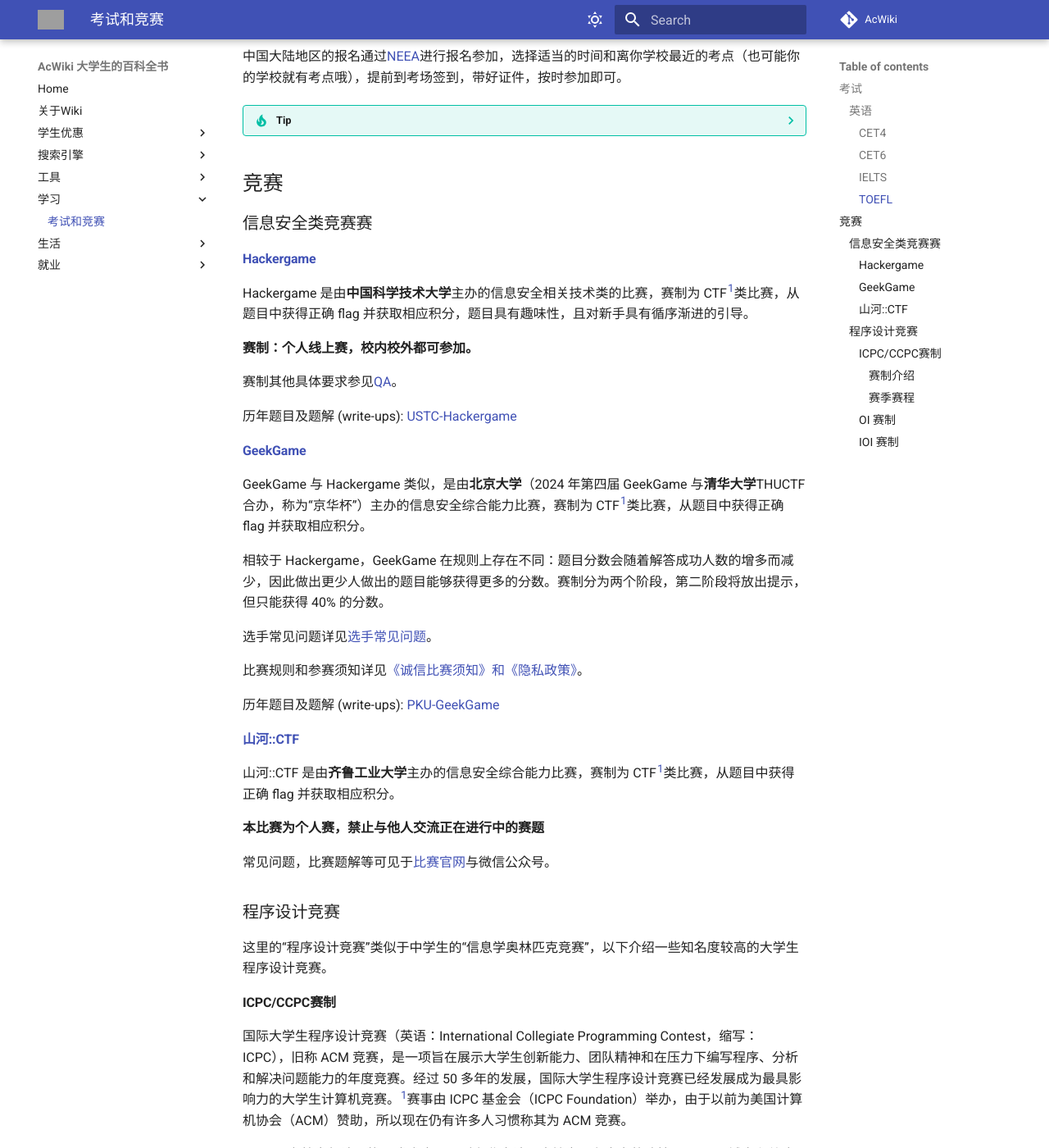
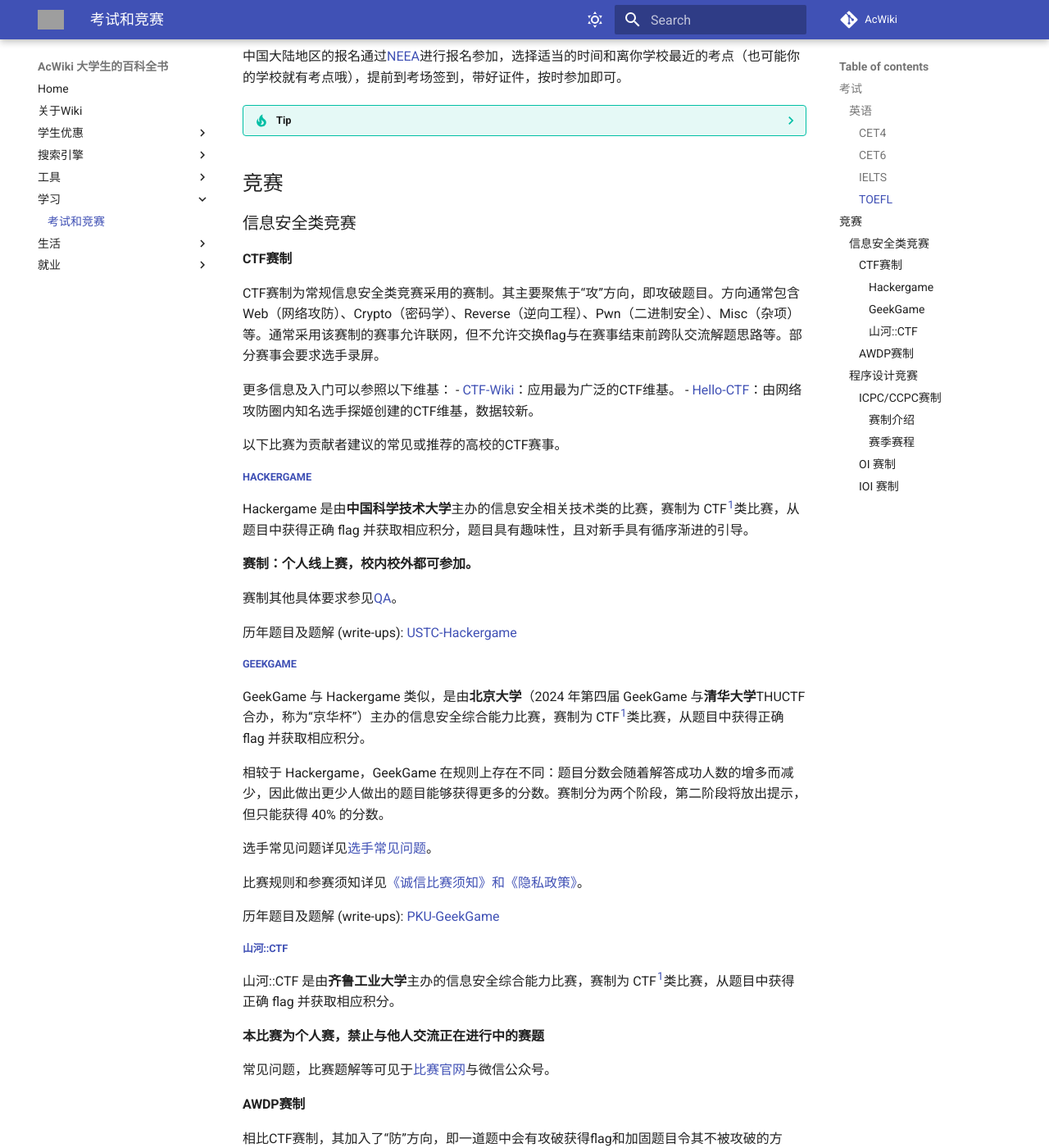
Before and after one commit to ztm0929/Ac-Wiki, an MkDocs documentation site: the page built from docs/04-study/study.md, in a window 1280 px wide and 1400 px high, scrolled down 1647 px. Shown: the whole window at 82% size. Built offline with MkDocs 1.6.1 and Material for MkDocs 9.7.7, drawn with Linux system fonts in a browser that asks for light colours; comment, search, counter and statistics services are not loaded; some of the changed text lies outside the part shown; grey boxes are pictures that could not be loaded.

Commit message:
Update study.md
添加CTF描述、AWDP赛制描述。

```diff
--- a/docs/04-study/study.md
+++ b/docs/04-study/study.md
@@ -56,9 +56,19 @@
 
 ## 竞赛
 
-### 信息安全类竞赛赛
+### 信息安全类竞赛
 
-#### [Hackergame](https://hack.lug.ustc.edu.cn/)
+#### CTF赛制
+
+CTF赛制为常规信息安全类竞赛采用的赛制。其主要聚焦于“攻”方向，即攻破题目。方向通常包含Web（网络攻防）、Crypto（密码学）、Reverse（逆向工程）、Pwn（二进制安全）、Misc（杂项）等。通常采用该赛制的赛事允许联网，但不允许交换flag与在赛事结束前跨队交流解题思路等。部分赛事会要求选手录屏。
+
+更多信息及入门可以参照以下维基：
+- [CTF-Wiki](https://ctf-wiki.org)：应用最为广泛的CTF维基。
+- [Hello-CTF](https://hello-ctf.com)：由网络攻防圈内知名选手探姬创建的CTF维基，数据较新。
+
+以下比赛为贡献者建议的常见或推荐的高校的CTF赛事。
+
+##### [Hackergame](https://hack.lug.ustc.edu.cn/)
 
 Hackergame 是由**中国科学技术大学**主办的信息安全相关技术类的比赛，赛制为 CTF[<sup>1</sup>](<https://en.wikipedia.org/wiki/Capture_the_flag_(cybersecurity)>)类比赛，从题目中获得正确 flag 并获取相应积分，题目具有趣味性，且对新手具有循序渐进的引导。
 
@@ -68,7 +78,7 @@
 
 历年题目及题解 (write-ups): [USTC-Hackergame](https://github.com/USTC-Hackergame)
 
-#### [GeekGame](https://geekgame.pku.edu.cn/)
+##### [GeekGame](https://geekgame.pku.edu.cn/)
 
 GeekGame 与 Hackergame 类似，是由**北京大学**（2024 年第四届 GeekGame 与**清华大学**THUCTF 合办，称为“京华杯”）主办的信息安全综合能力比赛，赛制为 CTF[<sup>1</sup>](<https://en.wikipedia.org/wiki/Capture_the_flag_(cybersecurity)>)类比赛，从题目中获得正确 flag 并获取相应积分。
 
@@ -80,13 +90,26 @@
 
 历年题目及题解 (write-ups): [PKU-GeekGame](https://github.com/PKU-GeekGame/)
 
-#### [山河::CTF](https://ctf.qlu.edu.cn/)
+##### [山河::CTF](https://ctf.qlu.edu.cn/)
 
 山河::CTF 是由**齐鲁工业大学**主办的信息安全综合能力比赛，赛制为 CTF[<sup>1</sup>](<https://en.wikipedia.org/wiki/Capture_the_flag_(cybersecurity)>)类比赛，从题目中获得正确 flag 并获取相应积分。
 
 **本比赛为个人赛，禁止与他人交流正在进行中的赛题**
 
 常见问题，比赛题解等可见于[比赛官网](https://ctf.qlu.edu.cn/)与微信公众号。
+
+#### AWDP赛制
+
+相比CTF赛制，其加入了“防”方向，即一道题中会有攻破获得flag和加固题目令其不被攻破的方向。方向通常只包含Web（网络攻防）、Pwn（二进制安全）。攻破部分和CTF赛制类似；防守部分中，平台将会每隔一段固定时间对题目进行攻击，防守成功即得分。
+
+<!--
+### AWD赛制
+
+该条目仍在建设。
+
+如果需要类似参考，建议移步至探姬[Hello-CTF：AWD](https://hello-ctf.com/HC_AWD/)。
+
+-->
 
 ### 程序设计竞赛
 
```
